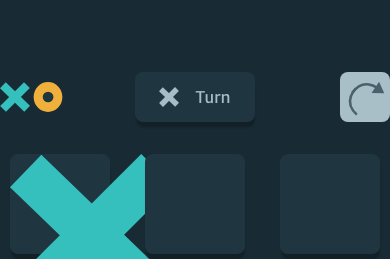
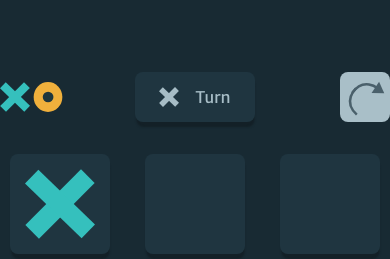
Before and after one commit to wheatScrub11/TicTacToe, a plain HTML site: page index.html in a window 390 px wide. Both pictures are taken after a click on the element 60 px from the left and 204 px from the top of the page. Shown: the top 259 px of the page. Drawn offline with Linux system fonts and the light colour scheme.

Commit message:
Update styles.css

```diff
--- a/CSS/styles.css
+++ b/CSS/styles.css
@@ -133,6 +133,15 @@ body {
   border-radius: .5em;
   -webkit-box-shadow: .5px 6px 2px -1px #132027;
           box-shadow: .5px 6px 2px -1px #132027;
+  display: -webkit-box;
+  display: -ms-flexbox;
+  display: flex;
+  -webkit-box-align: center;
+      -ms-flex-align: center;
+          align-items: center;
+  -webkit-box-pack: center;
+      -ms-flex-pack: center;
+          justify-content: center;
 }
 
 .footer {
@@ -184,6 +193,11 @@ body {
   line-height: 1.5em;
 }
 
+.cuizz {
+  width: 100px;
+  height: 100px;
+}
+
 svg {
   margin-bottom: -4.5px;
   margin-left: .5em;
@@ -206,6 +220,10 @@ footer {
   #main-grid {
     gap: 15px;
   }
+  .cuizz {
+    width: 70px;
+    height: 70px;
+  }
 }
 
 @media all and (max-width: 365px) {
@@ -219,5 +237,9 @@ footer {
   #main-box {
     width: 300px;
   }
+  .cuizz {
+    width: 60px;
+    height: 60px;
+  }
 }
 /*# sourceMappingURL=styles.css.map */
```
